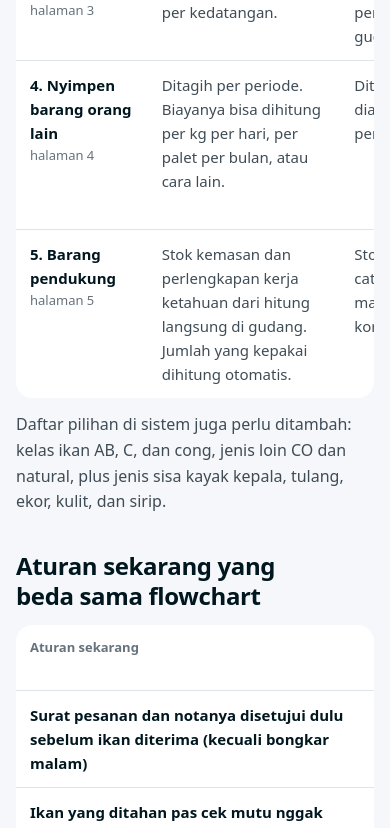
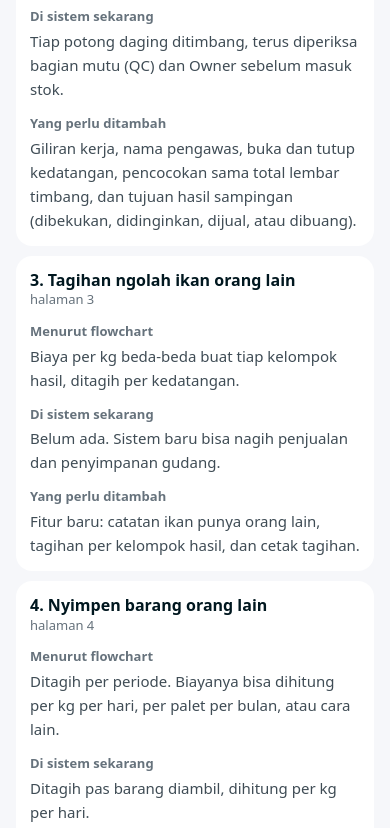
Before and after one commit to hdmimesir-afk/tunaproject, a Next.js app: page /flowchart in a window 390 px wide. Shown: the part 3036-3864 px from the top of the page. Built offline with nearby package versions, Linux system fonts and the light colour scheme; a web font is replaced by a local one.

Commit message:
Halaman /flowchart: di HP tabel jadi kartu berlabel, tidak perlu digeser ke samping

```diff
--- a/app/flowchart/flowchart.css
+++ b/app/flowchart/flowchart.css
@@ -73,6 +73,20 @@
   .f-keputusan li { padding: 14px 14px 14px 52px; }
   .f-keputusan li::before { left: 14px; top: 14px; }
   .f-koreksi article { padding: 14px; }
+
+  /* Di HP, tiap baris tabel jadi satu kartu dengan label di atas isinya, supaya tidak perlu digeser ke samping. */
+  .f-tabel { overflow: visible; border-radius: 0; background: none; }
+  .f-tabel table, .f-tabel tbody, .f-tabel tr, .f-tabel th, .f-tabel td { display: block; width: 100%; }
+  .f-tabel table { min-width: 0; }
+  .f-tabel thead { position: absolute; width: 1px; height: 1px; overflow: hidden; clip-path: inset(50%); }
+  .f-tabel tbody { display: grid; gap: 10px; }
+  .f-tabel tr { padding: 14px; border-radius: 16px; background: var(--f-card); }
+  .f-tabel tbody th, .f-tabel td, .f-tabel tbody tr:last-child th, .f-tabel tbody tr:last-child td { padding: 0; border: 0; }
+  .f-tabel tbody th { font-size: 1rem; line-height: 1.35; }
+  .f-tabel td { margin-top: 12px; }
+  .f-tabel td::before { content: attr(data-label); display: block; margin-bottom: 2px; font-size: 0.8125rem; font-weight: 600; color: var(--f-muted); }
+  .f-contoh dl > div { align-items: baseline; }
+  .f-contoh dt { min-width: 0; }
 }
 @media print {
   .f-bar { display: none; }
--- a/app/flowchart/page.tsx
+++ b/app/flowchart/page.tsx
@@ -157,9 +157,9 @@ export default function FlowchartPage() {
                 {ALUR.map((a) => (
                   <tr key={a.nama}>
                     <th scope="row">{a.nama} <span className="f-hal">{a.hal}</span></th>
-                    <td>{a.flowchart}</td>
-                    <td>{a.sekarang}</td>
-                    <td>{a.dibuat}</td>
+                    <td data-label="Menurut flowchart">{a.flowchart}</td>
+                    <td data-label="Di sistem sekarang">{a.sekarang}</td>
+                    <td data-label="Yang perlu ditambah">{a.dibuat}</td>
                   </tr>
                 ))}
               </tbody>
@@ -177,8 +177,8 @@ export default function FlowchartPage() {
                 {BENTROK.map((b) => (
                   <tr key={b.aturan}>
                     <th scope="row">{b.aturan}</th>
-                    <td>{b.flowchart}</td>
-                    <td><span className="f-tanda">{b.keputusan}</span></td>
+                    <td data-label="Di flowchart">{b.flowchart}</td>
+                    <td data-label="Lihat keputusan"><span className="f-tanda">{b.keputusan}</span></td>
                   </tr>
                 ))}
               </tbody>
```
